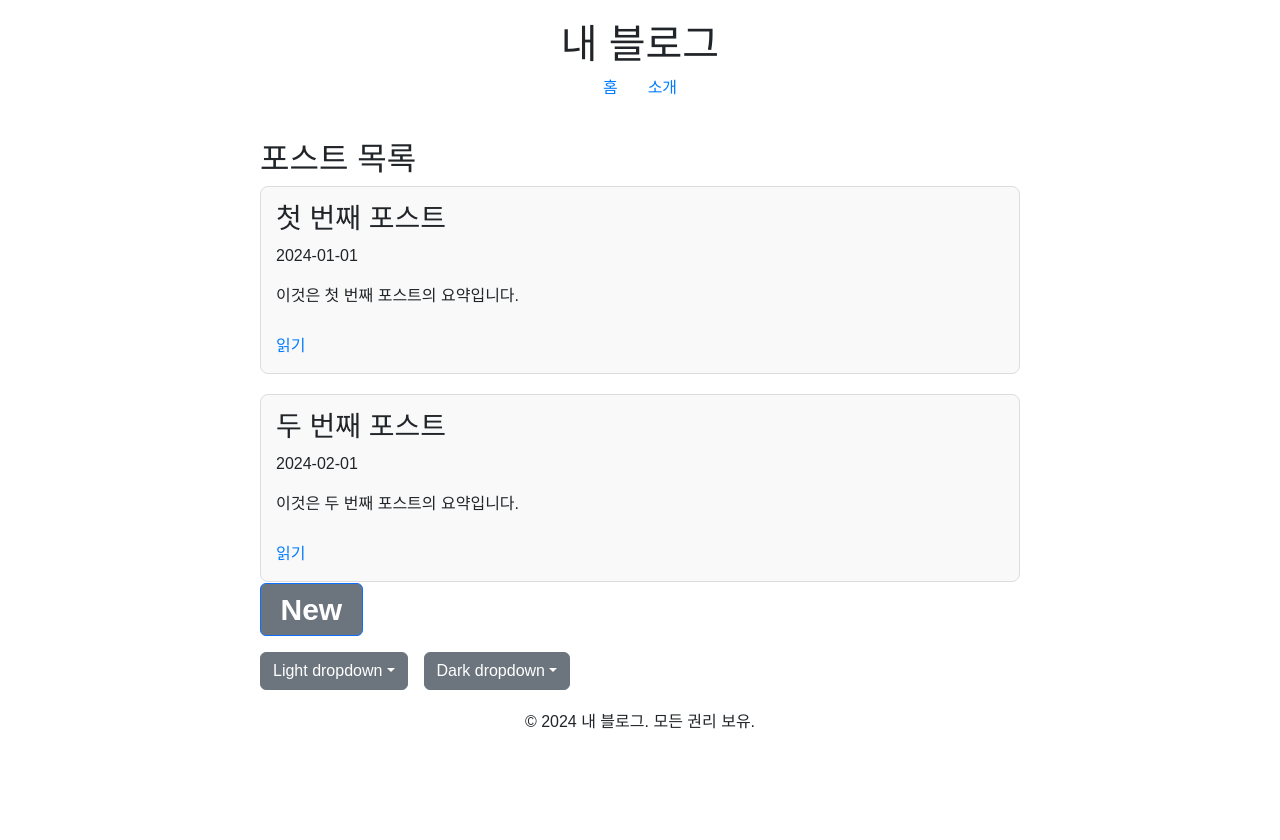
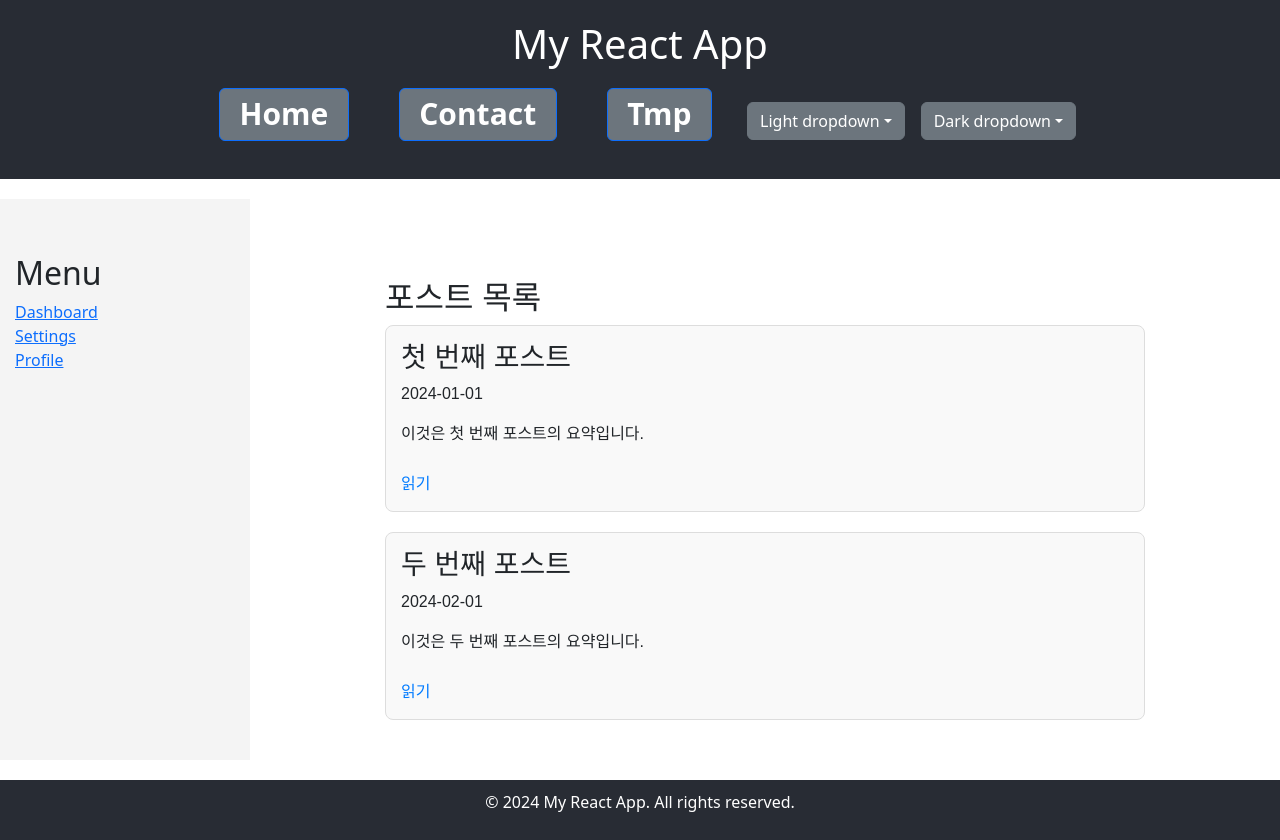
Before and after one commit to CASY82/CASY82.github.io, a React (Create React App) app in the folder githubblog/: page / in a window 1280 px wide. Before the commit the page ends 800 px from the top, so only its background shows below. Built offline with nearby package versions, Linux system fonts and the light colour scheme.

Commit message:
add : Header, Footer, Sidebar 적용

```diff
--- a/githubblog/src/App.js
+++ b/githubblog/src/App.js
@@ -2,13 +2,26 @@ import React from 'react';
 import { BrowserRouter as Router, Route, Routes } from 'react-router-dom';
 import 'bootstrap/dist/css/bootstrap.min.css';
 import MainPage from './pages/MainPage';
+import Header from './pages/Header';
+import Sidebar from './pages/Sidebar';
+import Footer from './pages/Footer';
+import './styles/App.css';
 
 const App = () => {
   return (
     <Router>
-      <Routes>
-      <Route path="/" element={<MainPage />} />
-      </Routes>
+    <div className="app">
+      <Header />
+      <div className="content">
+        <Sidebar />
+        <main>
+          <Routes>
+            <Route path="/" element={<MainPage />} />
+          </Routes>
+        </main>
+      </div>
+      <Footer />
+    </div>
     </Router>
   );
 };
--- a/githubblog/src/components/BootstrapButton.js
+++ b/githubblog/src/components/BootstrapButton.js
@@ -1,12 +1,12 @@
 import Badge from 'react-bootstrap/Badge';
 import Button from 'react-bootstrap/Button';
 
-function BootstrapButton() {
+function BootstrapButton({ label, href }) {
   return (
     <div>
       <h1>
-        <Badge bg="secondary" as={Button}>
-          New
+        <Badge bg="secondary" as={Button} href = {href} target = "_self" rel="noopener noreferrer">
+          {label}
         </Badge>
       </h1>
     </div>
--- /dev/null
+++ b/githubblog/src/pages/Footer.js
@@ -0,0 +1,13 @@
+// Footer.js
+import React from 'react';
+import '../styles/Common.css';
+
+const Footer = () => {
+    return (
+        <footer className="footer">
+            <p>&copy; 2024 My React App. All rights reserved.</p>
+        </footer>
+    );
+};
+
+export default Footer;
--- /dev/null
+++ b/githubblog/src/pages/Header.js
@@ -0,0 +1,27 @@
+// Header.js
+import React from 'react';
+import BootstrapButton from '../components/BootstrapButton';
+import BootstrapDropdown from '../components/BootstrapDropdown';
+import '../styles/Common.css';
+
+const Header = () => {
+    return (
+        <header className="header">
+            <h1>My React App</h1>
+            <nav>
+                <table style={{ margin: '0 auto' }}>
+                    <tbody>
+                        <tr>
+                            <td><BootstrapButton label="Home" href = "/" /></td>
+                            <td><BootstrapButton label="Contact" href = "/" /></td>
+                            <td><BootstrapButton label="Tmp" href = "/" /></td>
+                            <td><BootstrapDropdown /></td>
+                        </tr>
+                    </tbody>
+                </table>
+            </nav>
+        </header>
+    );
+};
+
+export default Header;
--- a/githubblog/src/pages/MainPage.js
+++ b/githubblog/src/pages/MainPage.js
@@ -1,7 +1,5 @@
 import React from 'react';
 import '../styles/MainPage.css'; // 스타일 파일을 추가합니다.
-import BootstrapButton from '../components/BootstrapButton';
-import BootstrapDropdown from '../components/BootstrapDropdown';
 
 const posts = [
   { id: 1, title: '첫 번째 포스트', date: '2024-01-01', excerpt: '이것은 첫 번째 포스트의 요약입니다.', slug: 'first-post' },
@@ -12,15 +10,6 @@ const posts = [
 const MainPage = () => {
   return (
     <div className="main-page">
-      <header>
-        <h1>내 블로그</h1>
-        <nav>
-          <a href="/">홈</a>
-          <a href="/about">소개</a>
-        </nav>
-      </header>
-
-      <main>
       <h2>포스트 목록</h2>
       <div className="post-list">
         {posts.map((post) => (
@@ -32,14 +21,6 @@ const MainPage = () => {
           </div>
         ))}
       </div>
-
-        <BootstrapButton></BootstrapButton>
-        <BootstrapDropdown></BootstrapDropdown>
-      </main>
-
-      <footer>
-        <p>© 2024 내 블로그. 모든 권리 보유.</p>
-      </footer>
     </div>
   );
 };
--- /dev/null
+++ b/githubblog/src/pages/Sidebar.js
@@ -0,0 +1,18 @@
+// Sidebar.js
+import React from 'react';
+import '../styles/Common.css';
+
+const Sidebar = () => {
+    return (
+        <aside className="sidebar">
+            <h2>Menu</h2>
+            <ul>
+                <li><a href="/">Dashboard</a></li>
+                <li><a href="/settings">Settings</a></li>
+                <li><a href="/profile">Profile</a></li>
+            </ul>
+        </aside>
+    );
+};
+
+export default Sidebar;
--- /dev/null
+++ b/githubblog/src/styles/App.css
@@ -0,0 +1,28 @@
+/* App.css */
+.app {
+    display: flex;
+    flex-direction: column;
+    height: 100vh;
+}
+
+.content {
+    display: flex;
+    flex: 1;
+}
+
+.sidebar {
+    width: 250px; /* 사이드바의 너비 */
+    background-color: #f4f4f4; /* 사이드바 배경 색상 */
+}
+
+main {
+    flex: 1; /* 메인 콘텐츠가 남은 공간을 차지하도록 설정 */
+    padding: 20px;
+}
+
+footer {
+    background-color: #282c34;
+    color: white;
+    text-align: center;
+    padding: 10px;
+}
--- /dev/null
+++ b/githubblog/src/styles/Common.css
@@ -0,0 +1,36 @@
+/* Header.css */
+.header {
+    background-color: #282c34;
+    padding: 20px;
+    color: white;
+}
+
+nav table {
+    margin: 0 auto; /* 테이블을 가운데 정렬 */
+    border-collapse: collapse; /* 테이블 경계선 합치기 */
+}
+
+nav td {
+    padding: 10px; /* 셀 안의 여백 */
+    border: none; /* 기본 테이블 경계선 제거 */
+}
+
+/* Sidebar.css */
+.sidebar {
+    width: 200px;
+    background-color: #f4f4f4;
+    padding: 15px;
+}
+
+.sidebar ul {
+    list-style: none;
+    padding: 0;
+}
+
+/* Footer.css */
+.footer {
+    background-color: #282c34;
+    color: white;
+    text-align: center;
+    padding: 10px;
+}
```
Lines whose indentation alone changed are shown as unchanged.
